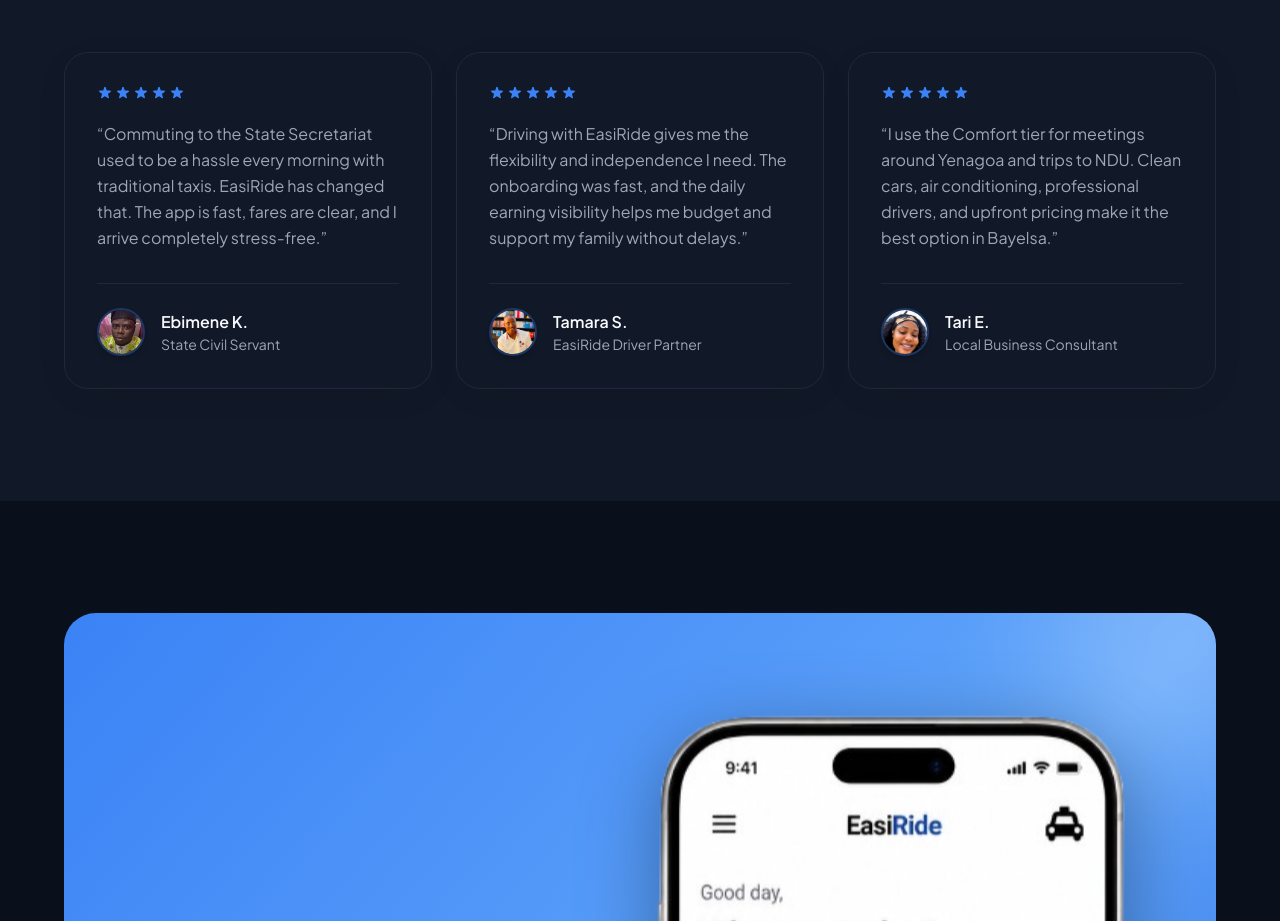
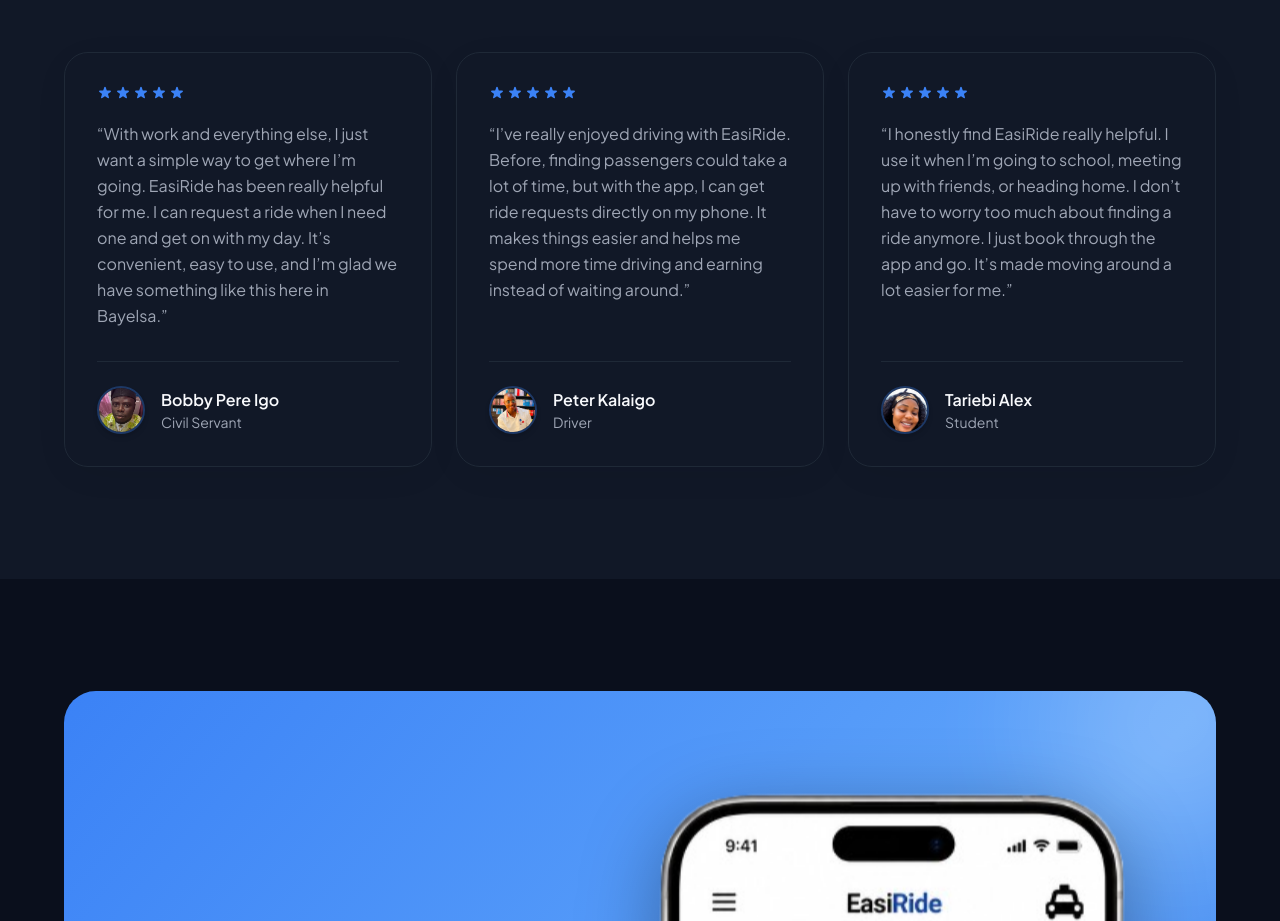
Before and after one commit to ppdanny52/easiride-landing-page, a React (Vite) app: page / in a window 1280 px wide. Shown: the part 6428-7349 px from the top of the page. Built offline with nearby package versions, Linux system fonts and the light colour scheme.

Commit message:
Update landing page

```diff
--- a/src/components/Testimonials.tsx
+++ b/src/components/Testimonials.tsx
@@ -1,25 +1,25 @@
 const testimonials = [
   {
     quote:
-      'Commuting to the State Secretariat used to be a hassle every morning with traditional taxis. EasiRide has changed that. The app is fast, fares are clear, and I arrive completely stress-free.',
-    name: 'Ebimene K.',
-    role: 'State Civil Servant',
+      'With work and everything else, I just want a simple way to get where I’m going. EasiRide has been really helpful for me. I can request a ride when I need one and get on with my day. It’s convenient, easy to use, and I’m glad we have something like this here in Bayelsa.',
+    name: 'Bobby Pere Igo',
+    role: 'Civil Servant',
     rating: 5,
     avatar: '/assets/images/testimonial-1.jpg',
   },
   {
     quote:
-      'Driving with EasiRide gives me the flexibility and independence I need. The onboarding was fast, and the daily earning visibility helps me budget and support my family without delays.',
-    name: 'Tamara S.',
-    role: 'EasiRide Driver Partner',
+      'I’ve really enjoyed driving with EasiRide. Before, finding passengers could take a lot of time, but with the app, I can get ride requests directly on my phone. It makes things easier and helps me spend more time driving and earning instead of waiting around.',
+    name: 'Peter Kalaigo',
+    role: 'Driver',
     rating: 5,
     avatar: '/assets/images/testimonial-2.jpg',
   },
   {
     quote:
-      'I use the Comfort tier for meetings around Yenagoa and trips to NDU. Clean cars, air conditioning, professional drivers, and upfront pricing make it the best option in Bayelsa.',
-    name: 'Tari E.',
-    role: 'Local Business Consultant',
+      'I honestly find EasiRide really helpful. I use it when I’m going to school, meeting up with friends, or heading home. I don’t have to worry too much about finding a ride anymore. I just book through the app and go. It’s made moving around a lot easier for me.',
+    name: 'Tariebi Alex',
+    role: 'Student',
     rating: 5,
     avatar: '/assets/images/testimonial-3.jpg',
   },
```
